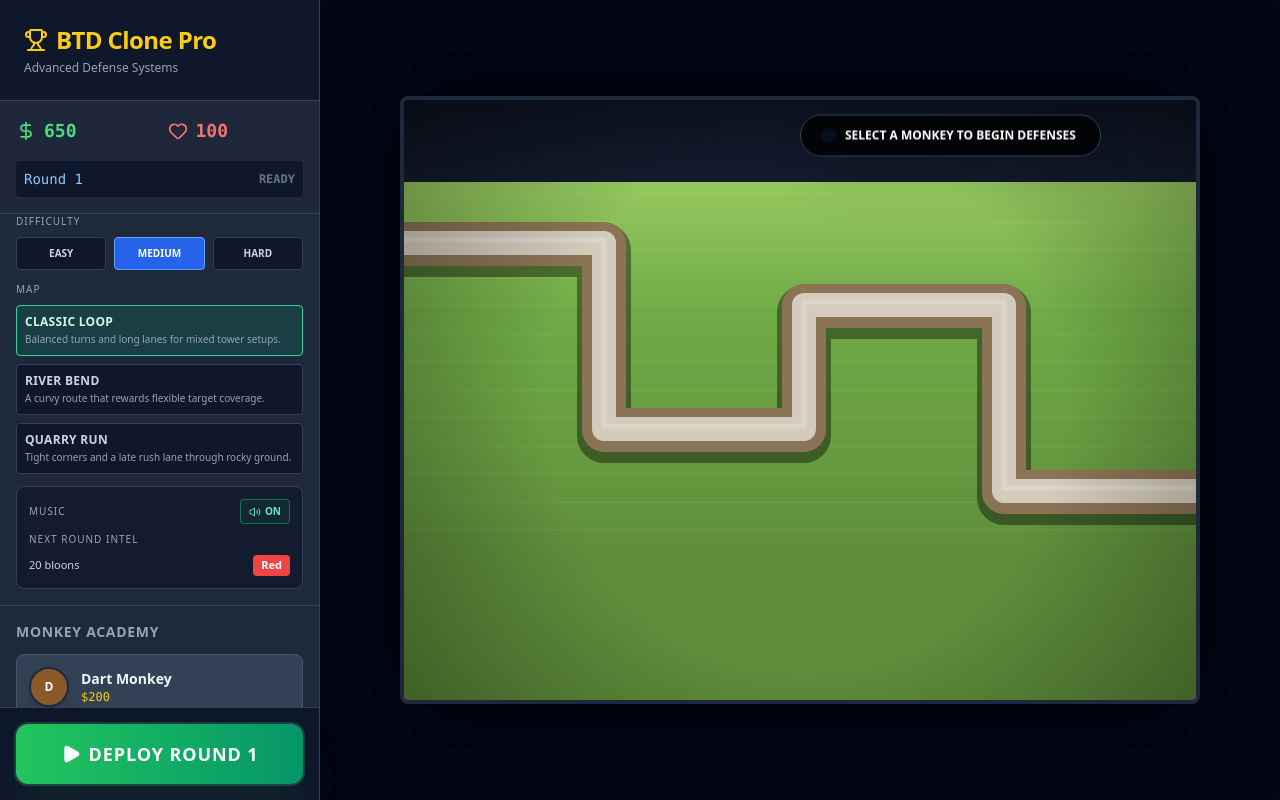
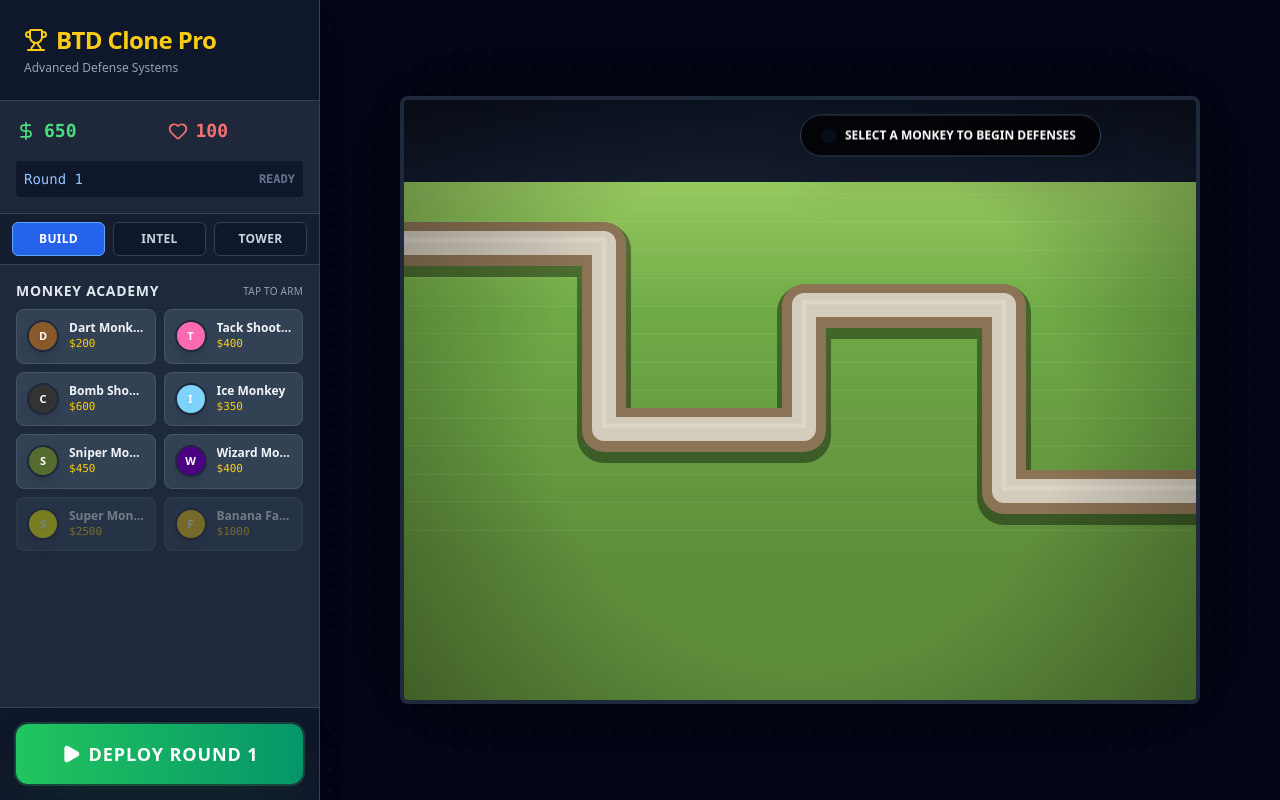
Before and after one commit to gjtucker/btd, a React (Vite) app: page / in a window 1280 px wide. Built offline with nearby package versions, Linux system fonts and the light colour scheme.

Commit message:
Redesign sidebar into tabbed, compact control panels

```diff
--- a/App.tsx
+++ b/App.tsx
@@ -262,26 +262,31 @@ const App: React.FC = () => {
 
   const towerList = (
     <>
-      <h2 className="text-sm font-bold text-slate-400 uppercase tracking-wider mb-2">Monkey Academy</h2>
+      <div className="flex items-center justify-between mb-2">
+        <h2 className="text-sm font-bold text-slate-200 uppercase tracking-wider">Monkey Academy</h2>
+        <span className="text-[10px] text-slate-400 uppercase tracking-wide">Tap to arm</span>
+      </div>
+      <div className="grid grid-cols-1 lg:grid-cols-2 gap-2">
         {Object.values(TOWERS).map((tower) => (
           <button
             key={tower.id}
             data-testid={`tower-${tower.id.toLowerCase()}`}
             onClick={() => { setSelectedTowerType(tower); if(engineRef.current) engineRef.current.selectedTowerPlacement = tower; }}
             disabled={money < tower.cost}
-          className={`w-full flex items-center p-3 rounded-lg border transition-all duration-200 group ${
+            className={`w-full flex items-center p-2.5 rounded-lg border transition-all duration-200 group ${
               selectedTowerType?.id === tower.id ? 'bg-blue-600/20 border-blue-500 ring-1 ring-blue-500 shadow-blue-900/40 shadow-inner' : 'bg-slate-700 border-slate-600 hover:bg-slate-600 hover:border-slate-500'
             } ${money < tower.cost ? 'opacity-40 cursor-not-allowed' : 'cursor-pointer'}`}
           >
-          <div className="w-10 h-10 rounded-full flex items-center justify-center shadow-lg border-2 border-slate-800" style={{ backgroundColor: tower.color }}>
-              <span className="text-xs font-bold text-white drop-shadow-md">{tower.id[0]}</span>
+            <div className="w-8 h-8 rounded-full flex items-center justify-center shadow-lg border-2 border-slate-800" style={{ backgroundColor: tower.color }}>
+                <span className="text-[11px] font-bold text-white drop-shadow-md">{tower.id[0]}</span>
             </div>
-          <div className="ml-3 text-left flex-1">
-            <div className="font-bold text-sm text-slate-100">{tower.name}</div>
-            <div className="text-xs text-yellow-400 font-mono">${tower.cost}</div>
+            <div className="ml-2.5 text-left flex-1 min-w-0">
+              <div className="font-bold text-xs text-slate-100 truncate">{tower.name}</div>
+              <div className="text-[11px] text-yellow-400 font-mono">${tower.cost}</div>
             </div>
           </button>
         ))}
+      </div>
     </>
   );
 
@@ -337,70 +342,35 @@ const App: React.FC = () => {
     </div>
   );
 
-  return (
-    <div className="flex min-h-screen w-screen flex-col-reverse lg:h-screen lg:flex-row bg-slate-900 text-white overflow-y-auto lg:overflow-hidden font-sans">
-      <div className="w-full lg:w-80 bg-slate-800 flex flex-col border-t lg:border-t-0 lg:border-r border-slate-700 shadow-xl z-10 max-h-none lg:max-h-none">
-        <div className="p-4 lg:p-6 bg-slate-900 border-b border-slate-700">
-          <h1 className="text-2xl font-bold text-yellow-400 tracking-tight flex items-center gap-2">
-            <Trophy className="w-6 h-6" /> BTD Clone Pro
-          </h1>
-          <p className="text-slate-400 text-xs mt-1">Advanced Defense Systems</p>
-        </div>
-
-        <div className="grid grid-cols-2 gap-3 p-3 lg:gap-4 lg:p-4 border-b border-slate-700 bg-slate-800/50">
-           <div className="flex items-center gap-2 text-green-400 font-mono text-lg font-bold">
-              <DollarSign className="w-5 h-5" /> <span data-testid="money">{Math.floor(money)}</span>
-           </div>
-           <div className="flex items-center gap-2 text-red-400 font-mono text-lg font-bold">
-              <Heart className="w-5 h-5" /> <span data-testid="lives">{lives}</span>
-           </div>
-           <div className="col-span-2 flex items-center justify-between text-blue-300 font-mono text-sm bg-slate-900 p-2 rounded">
-              <span data-testid="round">Round {round}</span>
-              {isRoundActive ? <span className="text-yellow-400 animate-pulse text-xs uppercase font-bold">Active</span> : <span className="text-slate-500 text-xs uppercase font-bold">Ready</span>}
-           </div>
-        </div>
-
-
-        <div className="px-3 lg:px-4 pb-3 lg:pb-4 border-b border-slate-700 space-y-3">
+  const intelPanel = (
+    <div className="space-y-3">
       <div>
         <p className="text-[10px] text-slate-400 uppercase tracking-widest mb-2">Difficulty</p>
-            <div className="grid grid-cols-3 gap-2">
+        <select
+          value={difficulty}
+          onChange={(event) => selectDifficulty(event.target.value as GameDifficulty)}
+          disabled={isRoundActive}
+          className="w-full rounded-lg border border-slate-600 bg-slate-900 px-3 py-2 text-xs font-bold uppercase text-slate-100 disabled:opacity-50"
+        >
           {Object.values(GameDifficulty).map((mode) => (
-                <button
-                  key={mode}
-                  onClick={() => selectDifficulty(mode)}
-                  disabled={isRoundActive}
-                  className={`text-[10px] py-2 rounded border transition-colors font-bold uppercase ${
-                    difficulty === mode
-                      ? 'bg-blue-600 border-blue-400 text-white'
-                      : 'bg-slate-900 border-slate-700 text-slate-300 hover:bg-slate-800'
-                  } ${isRoundActive ? 'opacity-50 cursor-not-allowed' : ''}`}
-                >
-                  {DIFFICULTY_PRESETS[mode].label}
-                </button>
+            <option key={mode} value={mode}>{DIFFICULTY_PRESETS[mode].label}</option>
           ))}
-            </div>
+        </select>
       </div>
 
       <div>
         <p className="text-[10px] text-slate-400 uppercase tracking-widest mb-2">Map</p>
-            <div className="space-y-2">
+        <select
+          value={mapId}
+          onChange={(event) => selectMap(event.target.value as GameMapId)}
+          disabled={isRoundActive}
+          className="w-full rounded-lg border border-slate-600 bg-slate-900 px-3 py-2 text-xs font-bold uppercase text-slate-100 disabled:opacity-50"
+        >
           {Object.values(MAPS).map((map) => (
-                <button
-                  key={map.id}
-                  onClick={() => selectMap(map.id)}
-                  disabled={isRoundActive}
-                  className={`w-full text-left rounded border p-2 transition-colors ${
-                    mapId === map.id
-                      ? 'bg-emerald-600/20 border-emerald-400 text-emerald-100'
-                      : 'bg-slate-900 border-slate-700 text-slate-300 hover:bg-slate-800'
-                  } ${isRoundActive ? 'opacity-50 cursor-not-allowed' : ''}`}
-                >
-                  <div className="text-xs font-bold uppercase tracking-wide">{map.label}</div>
-                  <div className="text-[10px] text-slate-400 mt-0.5">{map.description}</div>
-                </button>
+            <option key={map.id} value={map.id}>{map.label}</option>
           ))}
-            </div>
+        </select>
+        <p className="mt-1 text-[10px] text-slate-500">{MAPS[mapId].description}</p>
       </div>
 
       <div className="bg-slate-900/70 border border-slate-700 rounded-lg p-3">
@@ -440,8 +410,33 @@ const App: React.FC = () => {
         )}
       </div>
     </div>
+  );
 
-        <div className="lg:hidden px-3 py-2 border-b border-slate-700 bg-slate-900/60">
+  return (
+    <div className="flex min-h-screen w-screen flex-col-reverse lg:h-screen lg:flex-row bg-slate-900 text-white overflow-y-auto lg:overflow-hidden font-sans">
+      <div className="w-full lg:w-80 bg-slate-800 flex flex-col border-t lg:border-t-0 lg:border-r border-slate-700 shadow-xl z-10 max-h-none lg:max-h-none">
+        <div className="p-4 lg:p-6 bg-slate-900 border-b border-slate-700">
+          <h1 className="text-2xl font-bold text-yellow-400 tracking-tight flex items-center gap-2">
+            <Trophy className="w-6 h-6" /> BTD Clone Pro
+          </h1>
+          <p className="text-slate-400 text-xs mt-1">Advanced Defense Systems</p>
+        </div>
+
+        <div className="grid grid-cols-2 gap-3 p-3 lg:gap-4 lg:p-4 border-b border-slate-700 bg-slate-800/50">
+           <div className="flex items-center gap-2 text-green-400 font-mono text-lg font-bold">
+              <DollarSign className="w-5 h-5" /> <span data-testid="money">{Math.floor(money)}</span>
+           </div>
+           <div className="flex items-center gap-2 text-red-400 font-mono text-lg font-bold">
+              <Heart className="w-5 h-5" /> <span data-testid="lives">{lives}</span>
+           </div>
+           <div className="col-span-2 flex items-center justify-between text-blue-300 font-mono text-sm bg-slate-900 p-2 rounded">
+              <span data-testid="round">Round {round}</span>
+              {isRoundActive ? <span className="text-yellow-400 animate-pulse text-xs uppercase font-bold">Active</span> : <span className="text-slate-500 text-xs uppercase font-bold">Ready</span>}
+           </div>
+        </div>
+
+
+        <div className="px-3 py-2 border-b border-slate-700 bg-slate-900/60">
           <div className="grid grid-cols-3 gap-2">
             {([
               { id: 'build', label: 'Build' },
@@ -459,24 +454,12 @@ const App: React.FC = () => {
           </div>
         </div>
 
-        <div className="hidden lg:block flex-1 overflow-y-auto p-3 lg:p-4 space-y-2 lg:space-y-3 scrollbar-hide">
-          {towerList}
-        </div>
-
-        <div className="lg:hidden max-h-[40vh] overflow-y-auto p-3 space-y-3">
+        <div className="flex-1 overflow-y-auto p-3 lg:p-4 space-y-3 scrollbar-hide">
           {mobilePanel === 'build' && <div className="space-y-2">{towerList}</div>}
-          {mobilePanel === 'intel' && (
-            <p className="text-xs text-slate-300 bg-slate-900/70 border border-slate-700 rounded-lg p-3">
-              Difficulty, music controls, and next-round intel are shown above. Use this space for quick status checks while keeping scroll targets larger on small screens.
-            </p>
-          )}
+          {mobilePanel === 'intel' && intelPanel}
           {mobilePanel === 'tower' && (
             selectedTowerCard ?? <p className="text-xs text-slate-400 bg-slate-900/70 border border-slate-700 rounded-lg p-3">Select a placed tower to manage upgrades and targeting here.</p>
           )}
-        </div>
-
-        <div className="hidden lg:block">
-          {selectedTowerCard}
         </div>
 
 
```
Lines whose indentation alone changed are shown as unchanged.
